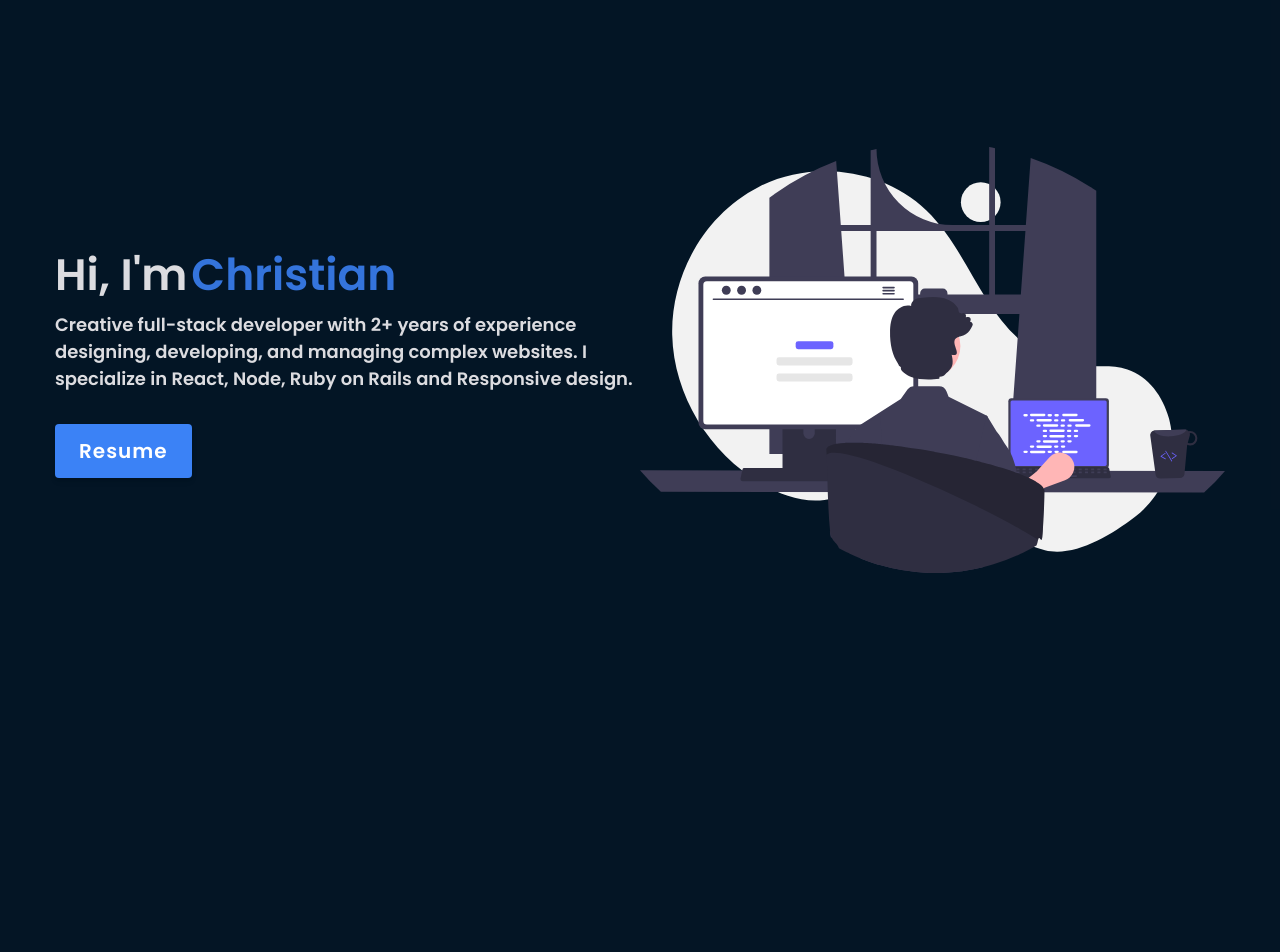
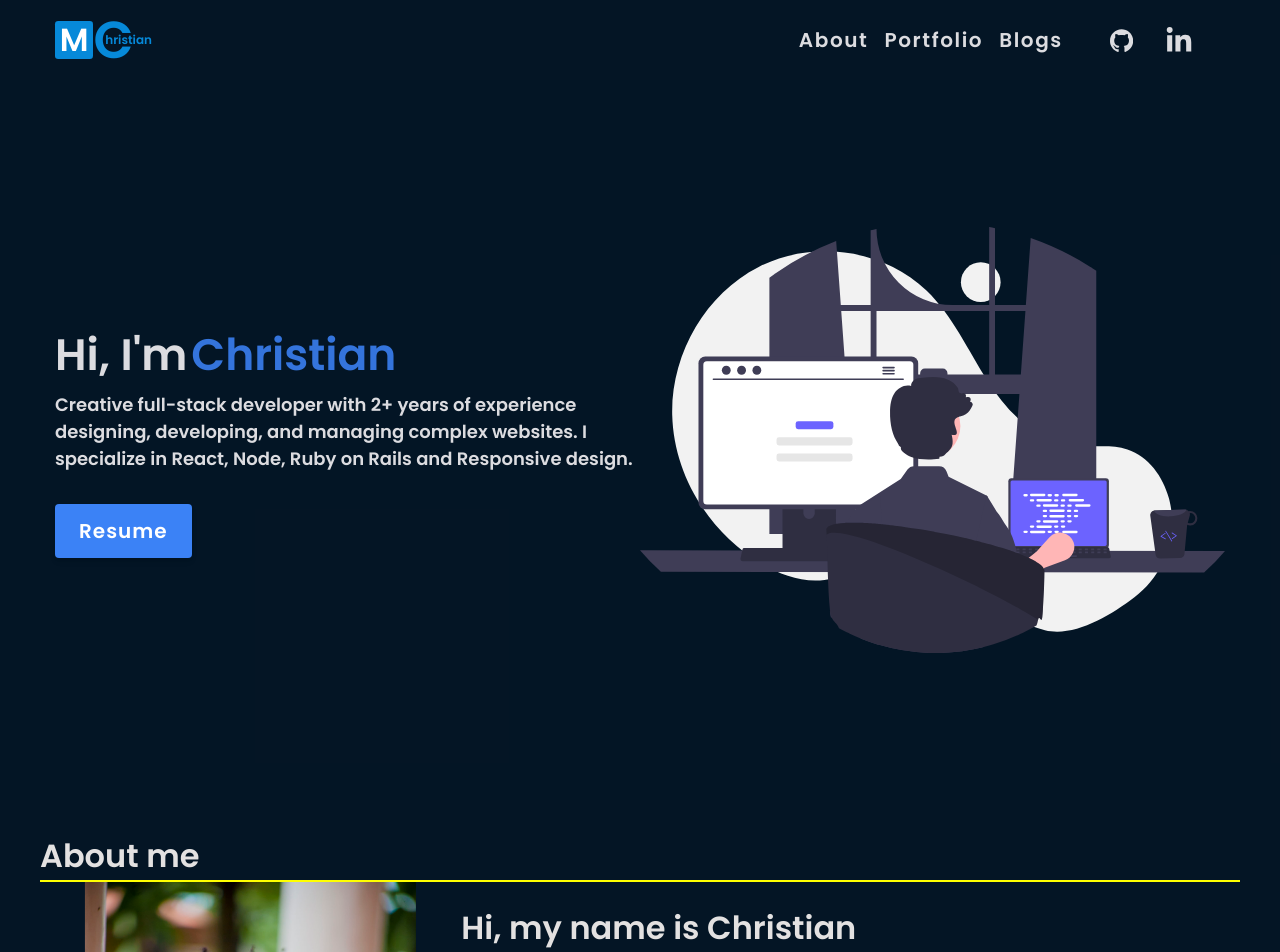
Before and after one commit to kaitcham/portfolio, a React (Create React App) app: page / in a window 1280 px wide. Shown: the top 952 px of the page. Before the commit the page ends 800 px from the top, so only its background shows below. Built offline with nearby package versions, Linux system fonts and the light colour scheme.

Commit message:
Modify landingPage to display navbar and about me sections

```diff
--- a/src/pages/LandingPage.js
+++ b/src/pages/LandingPage.js
@@ -1,9 +1,13 @@
 import React from 'react';
+import Navbar from '../components/Navbar';
 import HeroPage from '../components/LandingSection';
+import About from '../components/About';
 
 const LandingPage = () => (
   <>
+    <Navbar />
     <HeroPage />
+    <About />
   </>
 );
 
```
